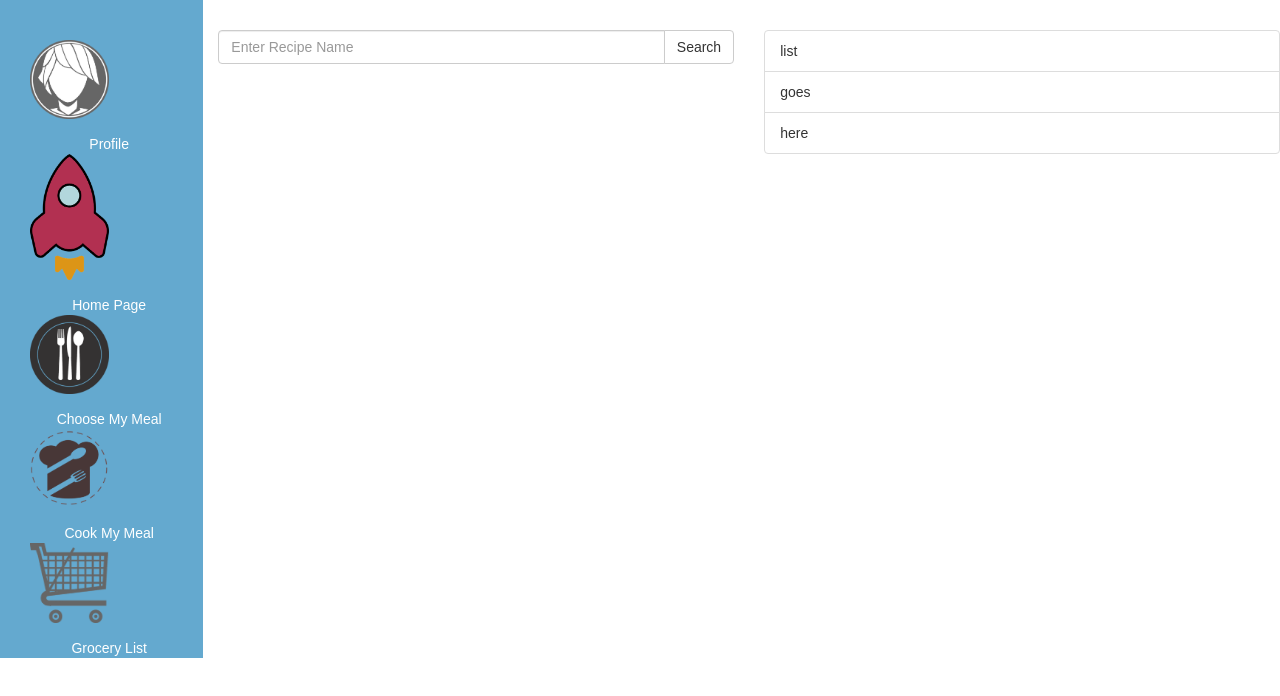
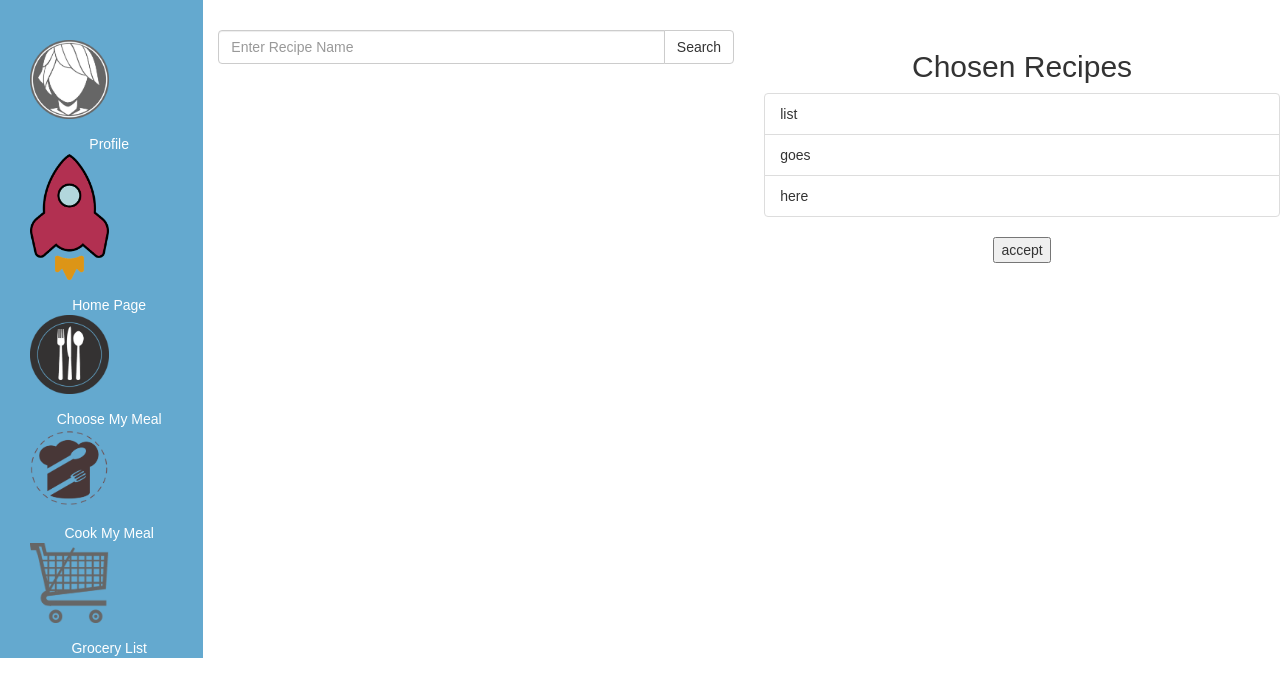
Before and after one commit to sandragjacinto/react_planner, a React (Create React App) app: page /choosemymeal in a window 1280 px wide. Shown: the top 696 px of the page. Built offline with nearby package versions, Linux system fonts and the light colour scheme.

Commit message:
button and tittle

```diff
--- a/src/components/ChooseMyMeal.js
+++ b/src/components/ChooseMyMeal.js
@@ -76,7 +76,9 @@ class ChooseMyMeal extends React.Component {
                     <RecipesFound recipesFound={this.state.recipesFound} />
                 </div>
                 <div className='col-md-6 col-xs-6'>
+                    <h2>Chosen Recipes </h2>
                     <ListChosenRecipes />
+                    <button> accept</button>
                 </div>
             </div>
         )
```
